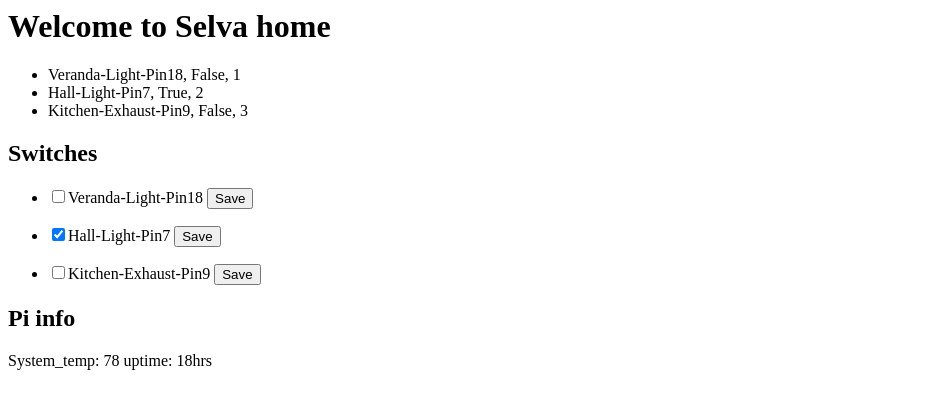
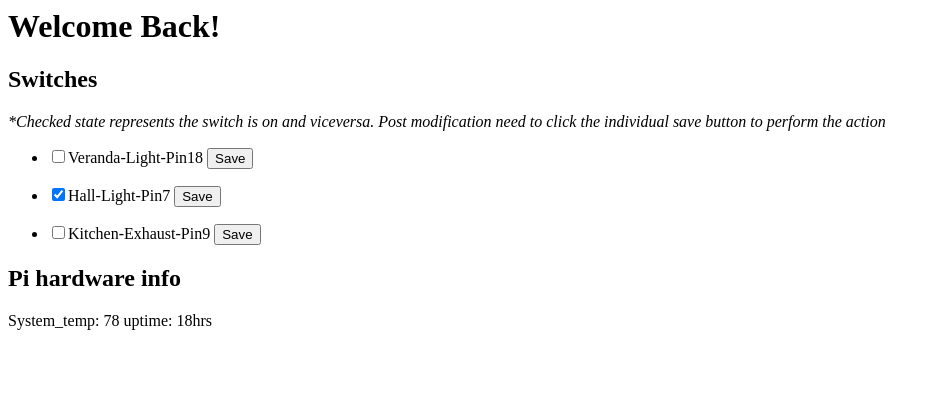
Before and after one commit to 1907kar/rasp_test, a Django app: page /home/ in a window 1280 px wide. Shown: the top 409 px of the page, without its empty margins (0-940 px from the left). Run offline with Django 4.2, Linux system fonts and the light colour scheme; data comes from the database, SQL or seed files in the repository; both versions use the stored data as it was after the commit.

Commit message:
Updated template,e, added comments

```diff
--- a/gpio/templates/gpio/home.html
+++ b/gpio/templates/gpio/home.html
@@ -2,16 +2,13 @@
 <head>
     <meta charset="UTF-8">
     <meta name="viewport" content="width=device-width, initial-scale=1.0">
-    <title>Document</title>
+    <title>Home</title>
 </head>
 <body>
-    <h1>Welcome to Selva home</h1>
-    <ul>
-        {% for item in data %}
-            <li>{{item.name}}, {{item.state}}, {{item.gpio_id}}</li>
-        {% endfor %}
-    </ul>
+    <h1>Welcome Back!</h1>
     <h2>Switches</h2>
+    <em>*Checked state represents the switch is on and viceversa.</em>
+    <em>Post modification need to click the individual save button to perform the action</em>
     {% for item in data %}
         <ul>
             {% if item.state == True %}
@@ -35,7 +32,7 @@
         </ul>
     {% endfor %}
 
-    <h2>Pi info</h2>
+    <h2>Pi hardware info</h2>
     <p>{{system.data}}</p>
 
 </body>
```
Also changed, not shown: gpio/views.py (+17 -0 lines), db.sqlite3.
